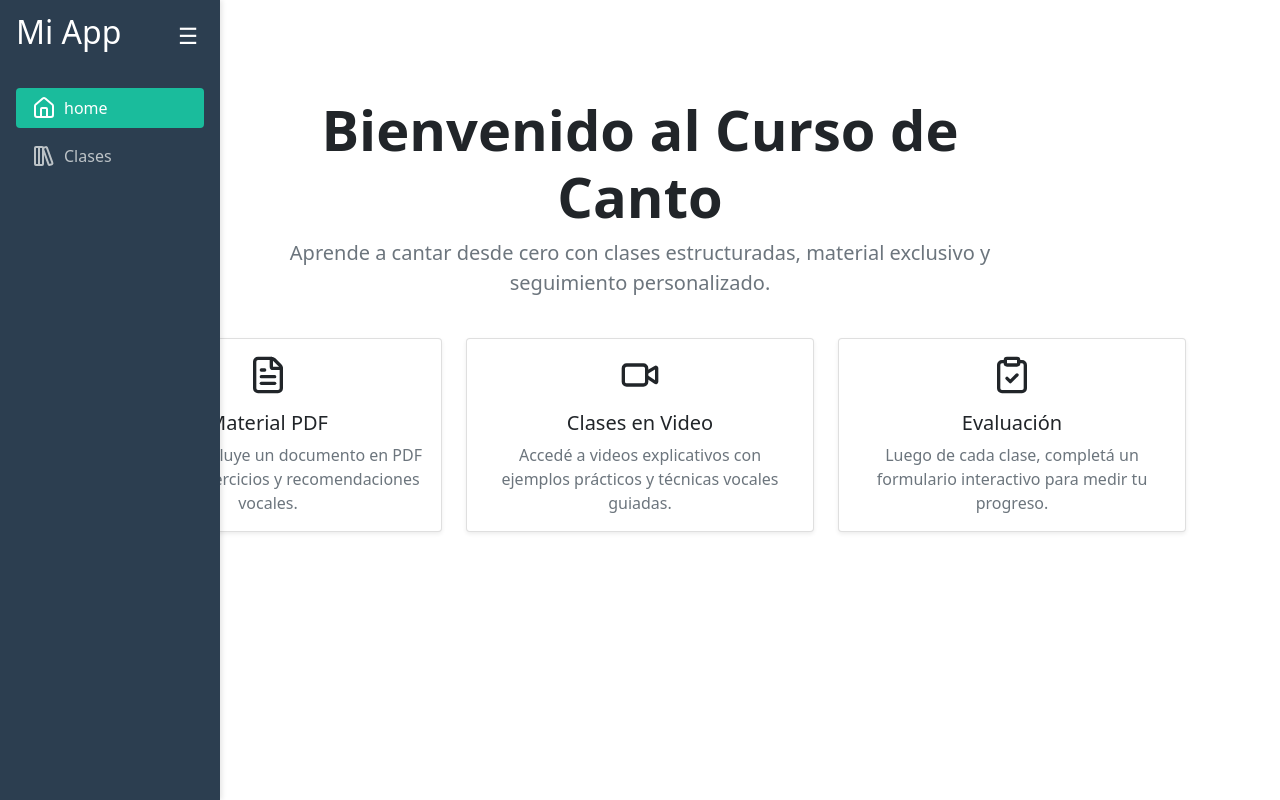
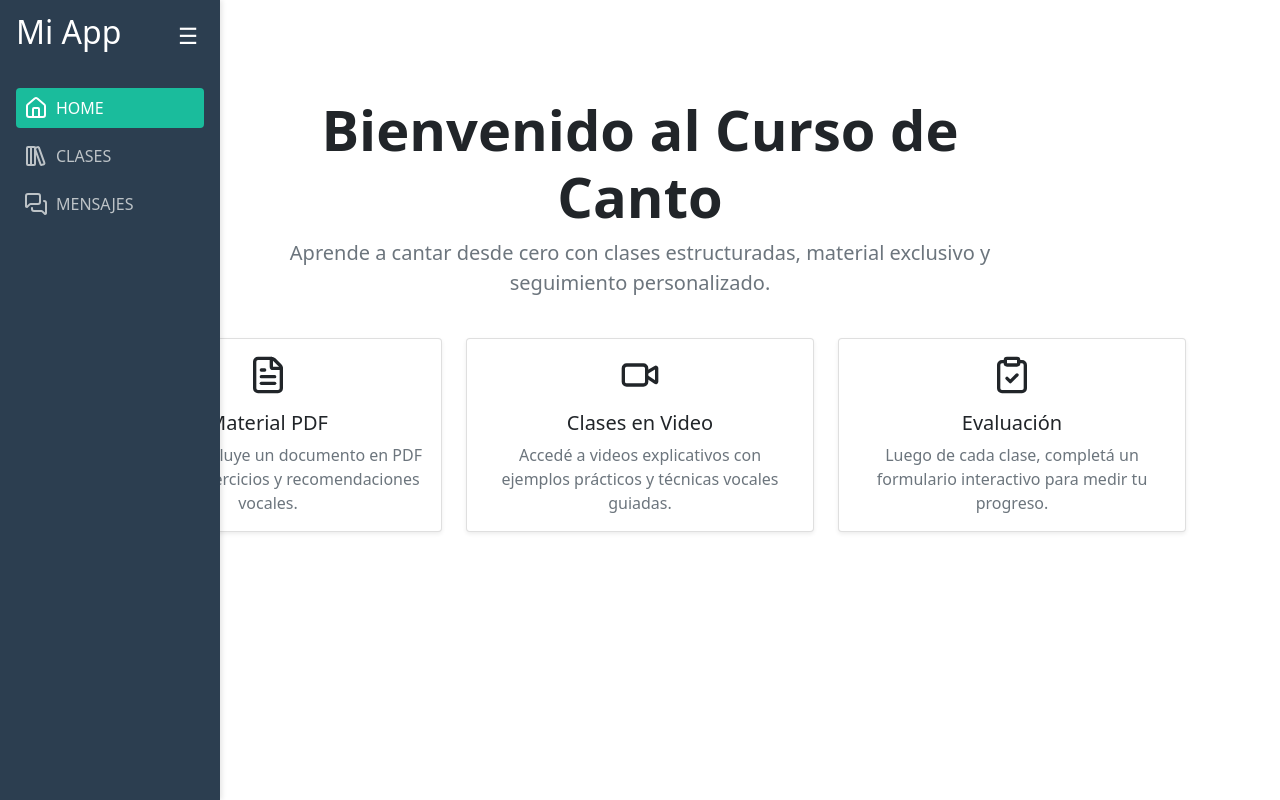
Before and after one commit to matiasromantdf/academiaDeCanto, a Vue app: page / in a window 1280 px wide. Built offline with nearby package versions, Linux system fonts and the light colour scheme.

Commit message:
hace scroll

```diff
--- a/src/components/PdfViewer.vue
+++ b/src/components/PdfViewer.vue
@@ -1,6 +1,5 @@
-<!-- components/PdfViewer.vue -->
 <template>
-    <div class="pdf-container">
+  <div class="pdf-container" ref="pdfContainer">
     <canvas ref="canvasRef" class="w-100" />
     <div class="navigation">
       <button @click="prevPage" :disabled="pageNum <= 1">Anterior</button>
@@ -12,12 +11,10 @@
 
 <script setup>
 import * as pdfjsLib from 'pdfjs-dist'
-  import { ref, onMounted, watch } from 'vue'
+import { ref, onMounted } from 'vue'
 
 // Configuración global de PDF.js
 pdfjsLib.GlobalWorkerOptions.workerSrc = 'https://cdnjs.cloudflare.com/ajax/libs/pdf.js/3.4.120/pdf.worker.min.js'
-
-  // pdfjsLib.GlobalWorkerOptions.workerSrc = `https://cdnjs.cloudflare.com/ajax/libs/pdf.js/${pdfjsLib.version}/pdf.worker.min.js`
 
 const props = defineProps({
   url: {
@@ -27,6 +24,7 @@
 })
 
 const canvasRef = ref(null)
+const pdfContainer = ref(null)  // Agregamos la referencia aquí
 const pageNum = ref(1)
 const totalPages = ref(0)
 let pdfDoc = null
@@ -60,6 +58,7 @@
   if (pageNum.value < totalPages.value) {
     pageNum.value++
     renderPage(pageNum.value)
+    scrollToTop()
   }
 }
 
@@ -70,18 +69,30 @@
   }
 }
 
+const scrollToTop = () => {
+  if (pdfContainer.value) {
+    // Forzar un pequeño retraso antes de hacer scroll
+    setTimeout(() => {
+      pdfContainer.value.scrollTop = 0; // Mueve el scroll al inicio
+    }, 100);  // 100ms de retraso
+  }
+}
+
 onMounted(loadPdf)
 </script>
 
 <style scoped>
 .pdf-container {
   max-width: 100%;
+  max-height: 500px;  /* Altura fija para permitir el scroll */
   overflow-x: auto;
+  overflow-y: auto; /* Asegura que el scroll vertical sea posible */
   border: 1px solid #ddd;
   padding: 1rem;
   border-radius: 8px;
   background: #f9f9f9;
 }
+
 .navigation {
   display: flex;
   justify-content: space-between;
--- a/src/components/Sidebar.vue
+++ b/src/components/Sidebar.vue
@@ -13,11 +13,15 @@
     <nav class="nav">
       <router-link to="/" class="link" active-class="active">
         <Home />
-        <span class="ms-2" v-if="open || isMobile">home</span>
+        <span class="ms-2" v-if="open || isMobile">HOME</span>
       </router-link>
        <router-link to="/clases" class="link" active-class="active">
         <LibraryBig />
-        <span class="ms-2" v-if="open || isMobile">Clases</span>
+        <span class="ms-2" v-if="open || isMobile">CLASES</span>
+      </router-link>
+      <router-link to="/mensajes" class="link" active-class="active">
+        <MessagesSquare />
+        <span class="ms-2" v-if="open || isMobile">MENSAJES</span>
       </router-link>
 
     </nav>
@@ -26,7 +30,7 @@
 
 <script setup>
 import { ref, onMounted, onBeforeUnmount } from 'vue'
-import { Home, LibraryBig} from 'lucide-vue-next'
+import { Home, LibraryBig,MessagesSquare} from 'lucide-vue-next'
 
 const open = ref(true)
 const isMobile = ref(false)
@@ -109,7 +113,7 @@ onBeforeUnmount(() => {
 .link {
   color: #bdc3c7;
   text-decoration: none;
-  padding: 0.5rem 1rem;
+  padding: 0.5rem 0.5rem;
   margin-bottom: 0.5rem;
   border-radius: 4px;
   transition: background 0.2s;
```
Lines whose indentation alone changed are shown as unchanged.
